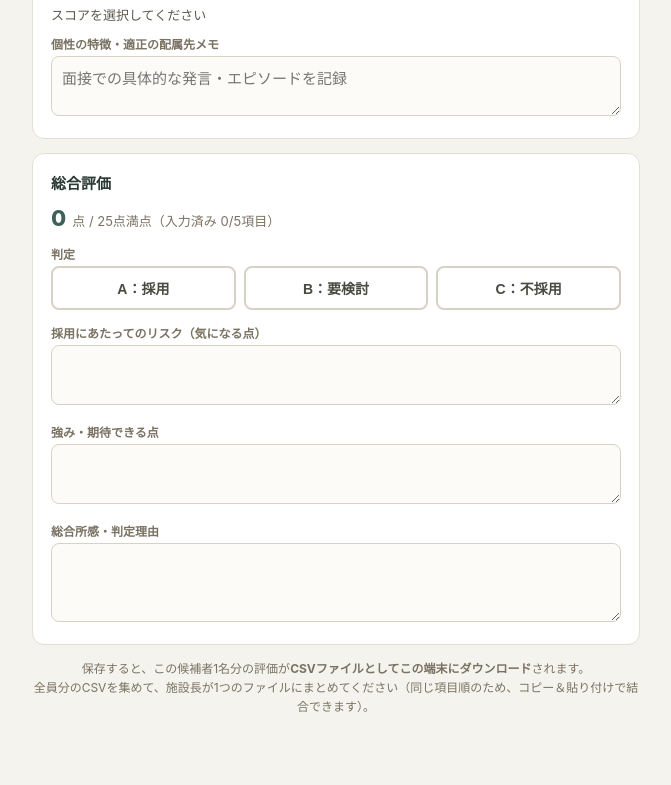
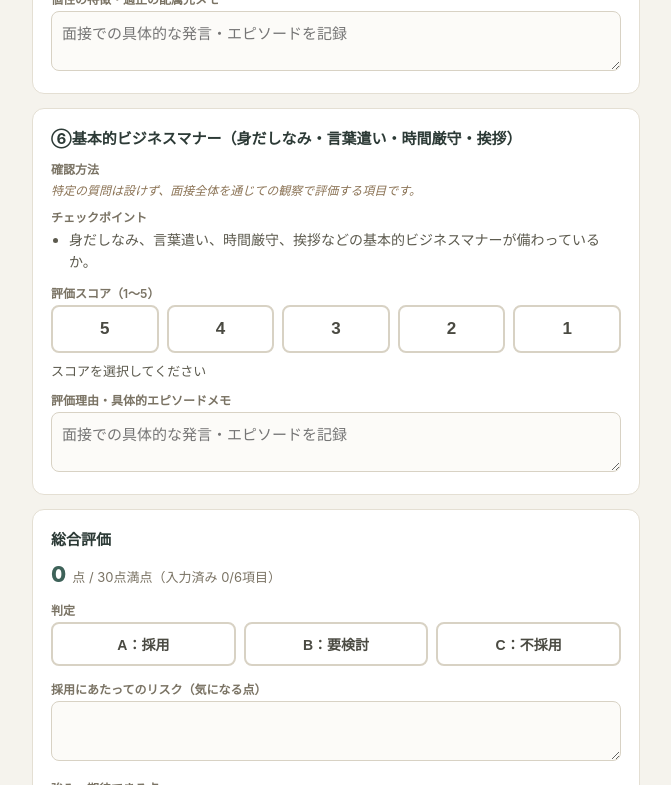
Before and after one commit to doushikai/interview, a plain HTML site: page index.html in a window 1280 px wide. Shown: the part 2637-3422 px from the top of the page, without its empty margins (304-975 px from the left). Drawn offline with Linux system fonts and the light colour scheme.

Commit message:
Add files via upload

```diff
--- a/index.html
+++ b/index.html
@@ -110,7 +110,7 @@
 
   <div class="card">
     <h2>総合評価</h2>
-    <div class="mb"><span class="total" id="totalScore">0</span><span class="totalunit">点 / 25点満点（入力済み <span id="answeredCount">0</span>/5項目）</span></div>
+    <div class="mb"><span class="total" id="totalScore">0</span><span class="totalunit">点 / 30点満点（入力済み <span id="answeredCount">0</span>/6項目）</span></div>
     <div class="mb">
       <label class="field-label">判定</label>
       <div class="judg-row" id="judgmentRow"></div>
@@ -191,14 +191,13 @@ const ITEMS = [
   },
   {
     key: "responsibility", shortLabel: "社会人能力・他責傾向",
-    title: "④基本的社会人能力・自立性（他責傾向の有無・一般的な常識）",
+    title: "④基本的社会人能力・自立性（他責傾向の有無）",
     questions: [
       "これまでの職歴の中で一番の壁（挫折や失敗）は何でしたか？また、それをどう乗り越え（対処し）ましたか？",
       "前職（現職）の退職理由を差し支えない範囲で教えてください。"
     ],
     checkpoints: [
-      "【リスク回避の視点】困難や退職の理由を環境・他人のせい（他責）にしすぎていないか。「自分ができたこと・学ぶべき点」に目を向けられているか。",
-      "身だしなみ、言葉遣い、時間厳守、挨拶などの基本的ビジネスマナーが備わっているか。"
+      "【リスク回避の視点】困難や退職の理由を環境・他人のせい（他責）にしすぎていないか。「自分ができたこと・学ぶべき点」に目を向けられているか。"
     ],
     memoLabel: "評価理由・具体的エピソードメモ"
   },
@@ -216,6 +215,16 @@ const ITEMS = [
     ],
     checkpointNote: "※良し悪しの判断ではなく、配属先との相性を見る観点です",
     memoLabel: "個性の特徴・適正の配属先メモ"
+  },
+  {
+    key: "manners", shortLabel: "基本的ビジネスマナー",
+    title: "⑥基本的ビジネスマナー（身だしなみ・言葉遣い・時間厳守・挨拶）",
+    questions: [],
+    observationNote: "特定の質問は設けず、面接全体を通じての観察で評価する項目です。",
+    checkpoints: [
+      "身だしなみ、言葉遣い、時間厳守、挨拶などの基本的ビジネスマナーが備わっているか。"
+    ],
+    memoLabel: "評価理由・具体的エピソードメモ"
   }
 ];
 
@@ -248,14 +257,20 @@ ITEMS.forEach(item => {
   const card = document.createElement("div");
   card.className = "card";
 
-  const qHtml = item.questions.map(q => `<li>${q}</li>`).join("");
   const cHtml = item.checkpoints.map(c => `<li>${c}</li>`).join("");
   const noteHtml = item.checkpointNote ? `<p class="note">${item.checkpointNote}</p>` : "";
 
+  let questionBlockHtml;
+  if (item.questions && item.questions.length > 0) {
+    const qHtml = item.questions.map(q => `<li>${q}</li>`).join("");
+    questionBlockHtml = `<div class="qlabel">質問</div><ul class="qlist">${qHtml}</ul>`;
+  } else {
+    questionBlockHtml = `<div class="qlabel">確認方法</div><p class="note" style="margin-top:0;">${item.observationNote || "面接全体を通じての観察で評価します。"}</p>`;
+  }
+
   card.innerHTML = `
     <h2>${item.title}</h2>
-    <div class="qlabel">質問</div>
-    <ul class="qlist">${qHtml}</ul>
+    ${questionBlockHtml}
     <div class="qlabel">チェックポイント</div>
     <ul class="qlist check">${cHtml}</ul>
     ${noteHtml}
```
